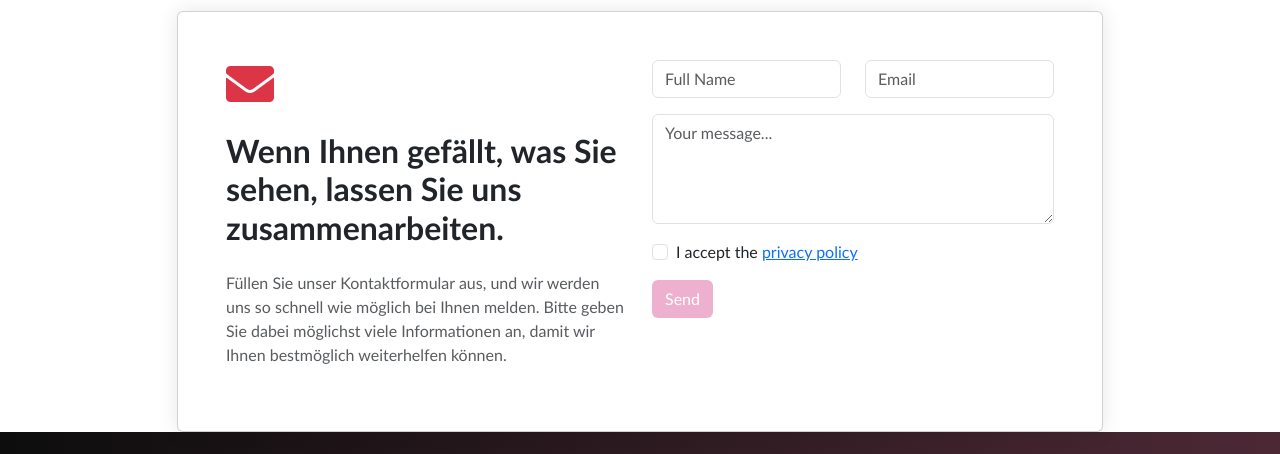
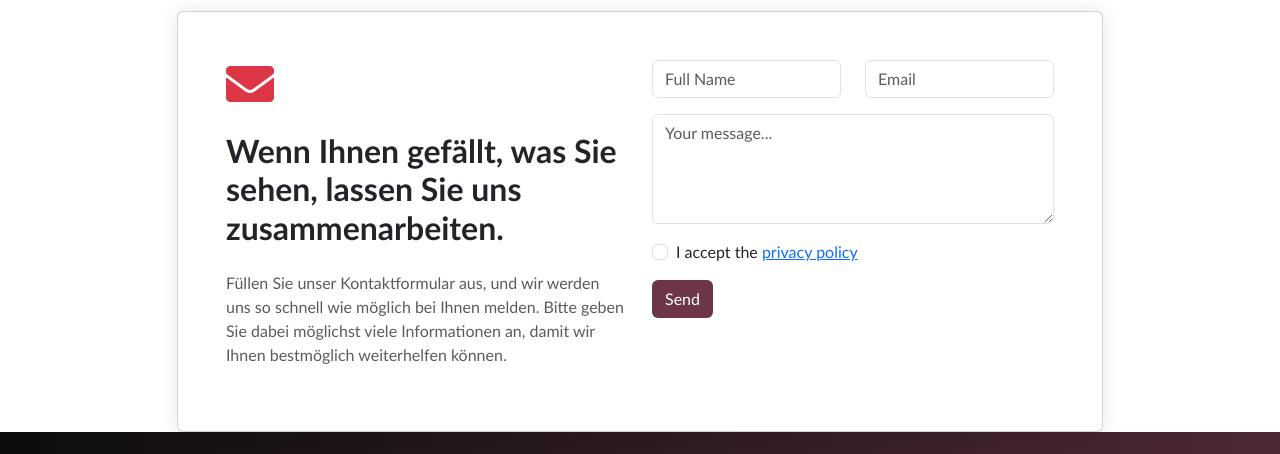
Before and after one commit to fiyinfholuwa/lie-be-chat, a plain HTML site: page contact.html in a window 1280 px wide. Shown: the part 941-1395 px from the top of the page. Drawn offline with nearby package versions, Linux system fonts and the light colour scheme.

Commit message:
Feat: Making some changes

```diff
--- a/contact.css
+++ b/contact.css
@@ -376,5 +376,6 @@ footer .social-icons a:hover {
 }
 
 .btn{
-    background: #EDB1CF;
+    background: var(--primary-color-dark);
+    color: white;
 }
```
